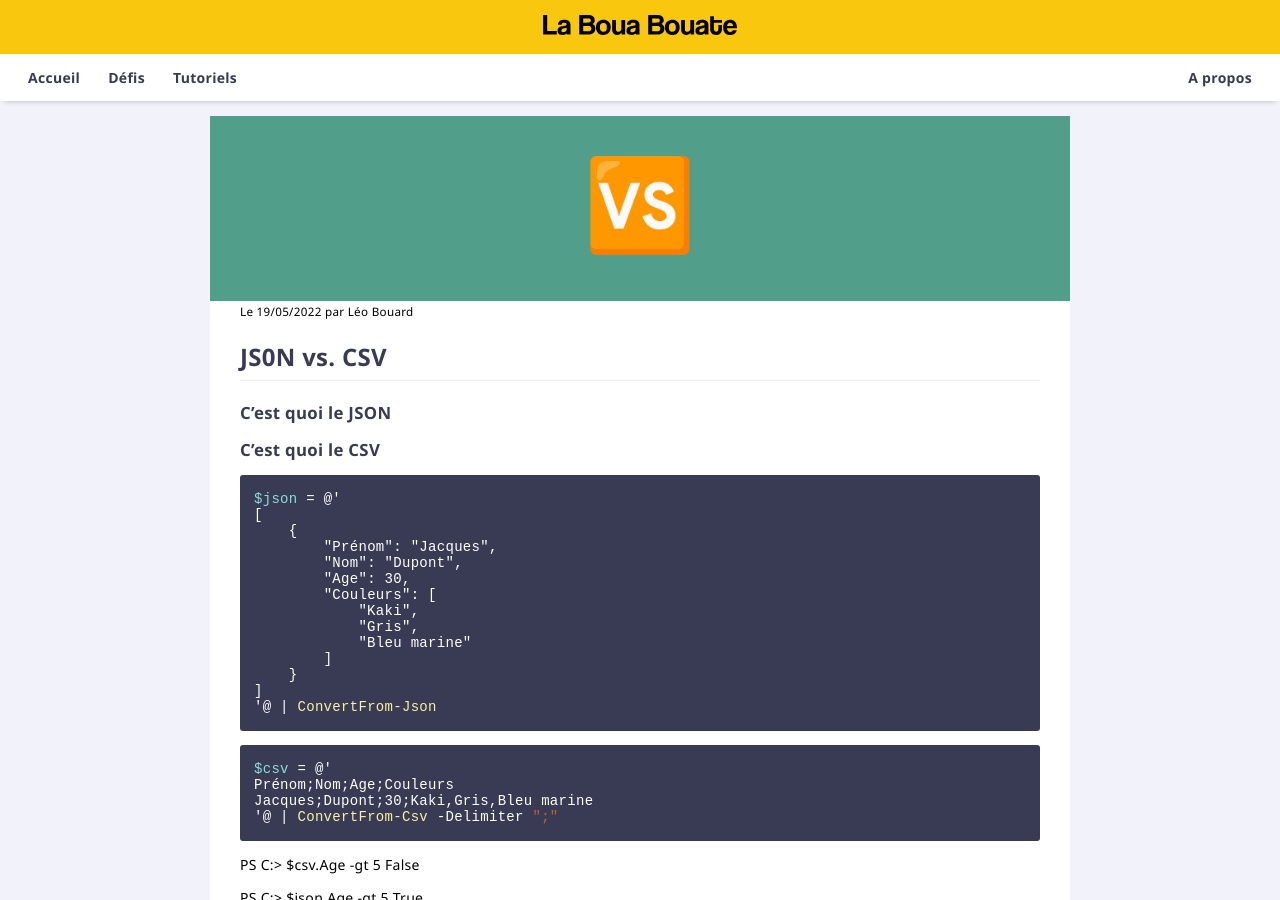
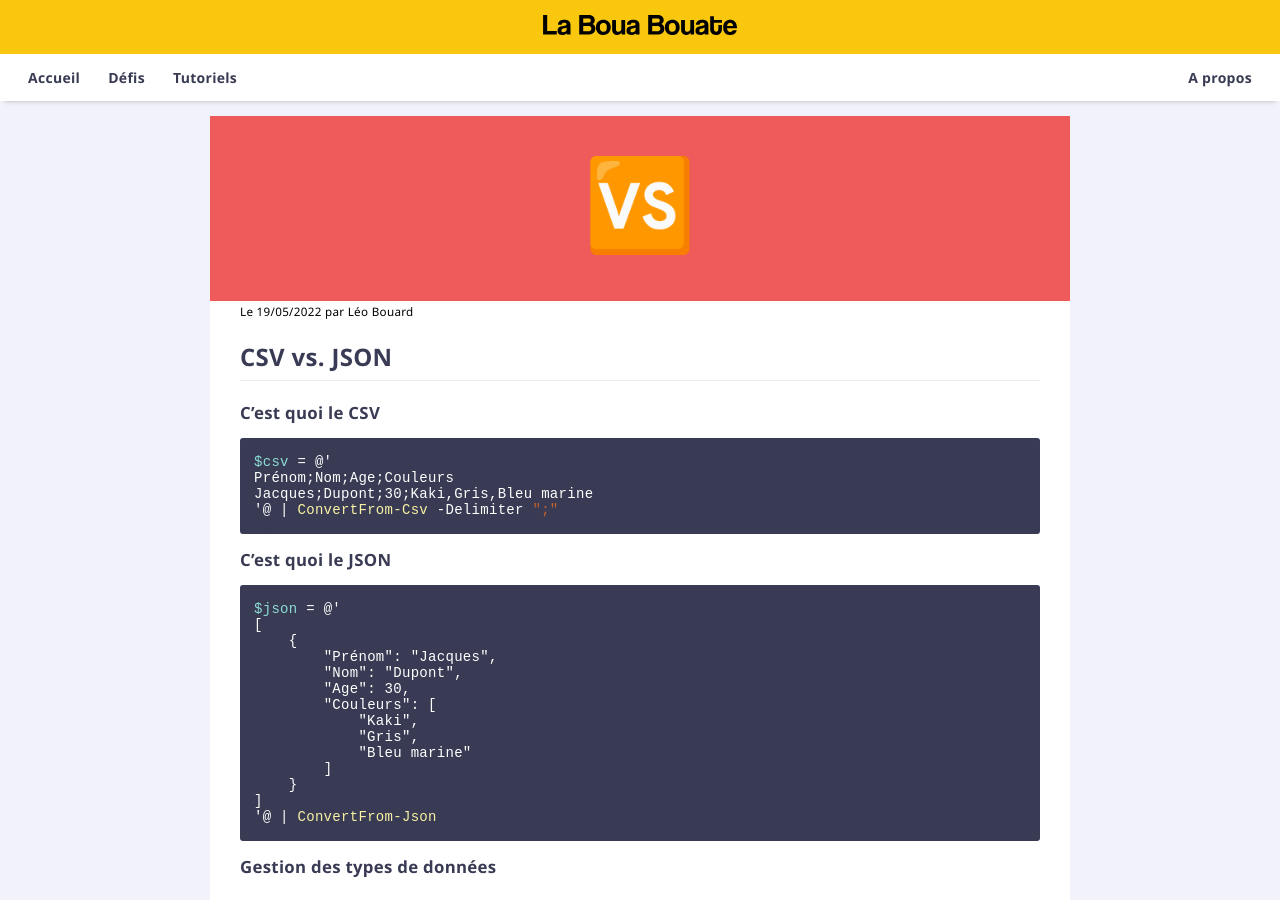
Before and after one commit to leobouard/leobouard.github.io, a Jekyll site: the page built from _posts/2022-05-19-json-vs-csv.md, in a window 1280 px wide and 900 px high. Built offline with Jekyll 4.4.1, drawn with Linux system fonts in a browser that asks for light colours; some of the changed lines change nothing that is shown; some of the changed text lies outside the part shown; grey boxes are pictures that could not be loaded.

Commit message:
Update 2022-05-19-json-vs-csv.md

````diff
--- a/_posts/2022-05-19-json-vs-csv.md
+++ b/_posts/2022-05-19-json-vs-csv.md
@@ -1,15 +1,24 @@
 ---
 layout: post
-title: "JS0N vs. CSV"
+title: "CSV vs. JSON"
 description: "Les voyelles c'est pour les faibles"
 tags: howto
-thumbnailColor: "#519E8A"
+thumbnailColor: "#ef5b5b"
 icon: 🆚
 ---
 
+## C'est quoi le CSV
+
+```powershell
+
+$csv = @'
+Prénom;Nom;Age;Couleurs
+Jacques;Dupont;30;Kaki,Gris,Bleu marine
+'@ | ConvertFrom-Csv -Delimiter ";"
+
+```
+
 ## C'est quoi le JSON
-
-## C'est quoi le CSV
 
 ```powershell
 
@@ -30,23 +39,26 @@
 
 ```
 
-```powershell
+## Gestion des types de données
 
-$csv = @'
-Prénom;Nom;Age;Couleurs
-Jacques;Dupont;30;Kaki,Gris,Bleu marine
-'@ | ConvertFrom-Csv -Delimiter ";"
+### Entiers
 
 ```
 
 PS C:\> $csv.Age -gt 5
 False
 
+```
+
+```
+
 PS C:\> $json.Age -gt 5
 True
+
+```
 
 ![json c'est mieux](https://i.kym-cdn.com/entries/icons/original/000/023/194/cover1.jpg)
 
 <div style="text-align: center">
-  <i>JSON versus CSV</i>
+  <i>CSV vs. JSON</i>
 </div>
````
